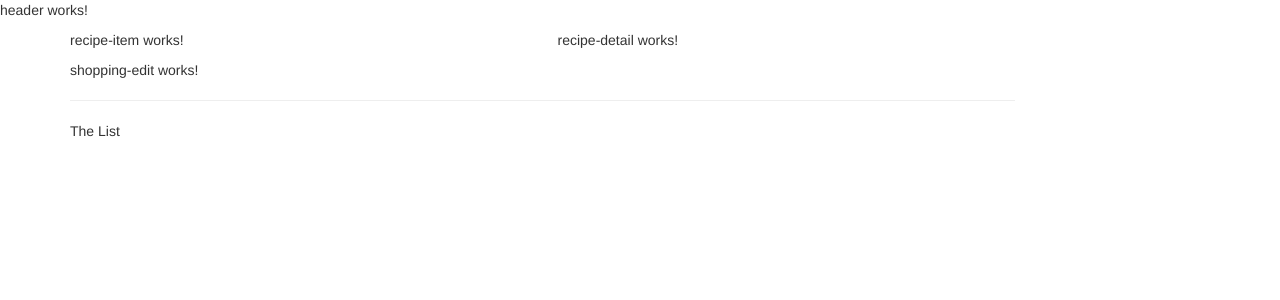
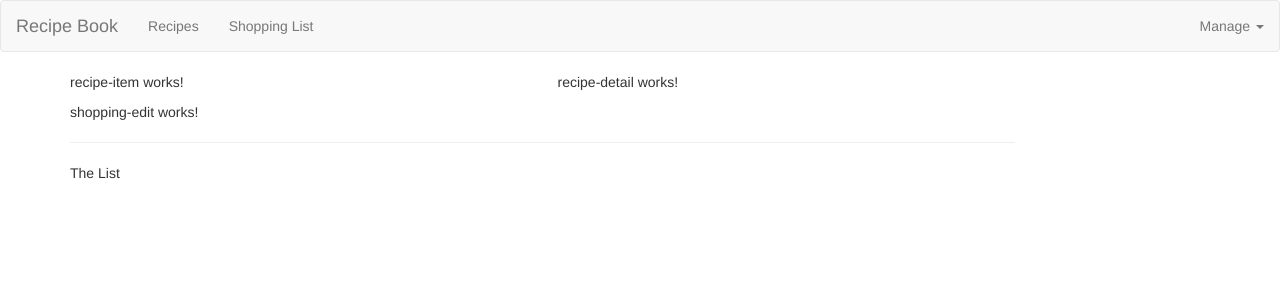
Before and after one commit to sgreen75/angular-course-project, an Angular app: page / in a window 1280 px wide. Shown: the top 300 px of the page. Built offline with nearby package versions, Linux system fonts and the light colour scheme.

Commit message:
added Header

```diff
--- a/src/app/header/header.component.html
+++ b/src/app/header/header.component.html
@@ -1,3 +1,23 @@
-<p>
-  header works!
-</p>
+<nav class="navbar navbar-default">
+  <div class="container-fluid">
+    <div class="navbar-header">
+      <a href="#" class="navbar-brand">Recipe Book</a>
+    </div>
+
+    <div class="navbar-default">
+      <ul class="nav navbar-nav">
+        <li><a href="#">Recipes</a></li>
+        <li><a href="#">Shopping List</a></li>
+      </ul>
+      <ul class="nav navbar-nav navbar-right">
+        <li class="dropdown">
+          <a href="#" class="dropdown-toggle" role="button">Manage <span class="caret"></span></a>
+          <ul class="dropdown-menu">
+            <li><a href="#">Save Data</a></li>
+            <li><a href="#">Fetch Data</a></li>
+          </ul>
+        </li>
+      </ul>
+    </div>
+  </div>
+</nav>
```
Also changed, not shown: 1 other file (tests, documents, lock files or other folders).
